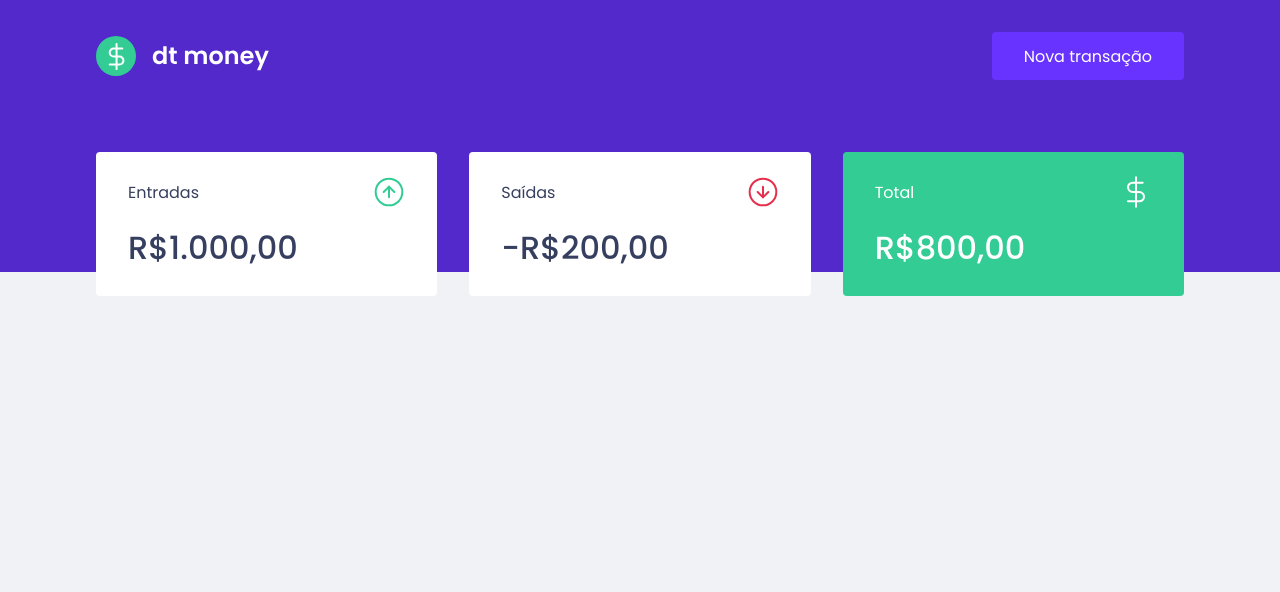
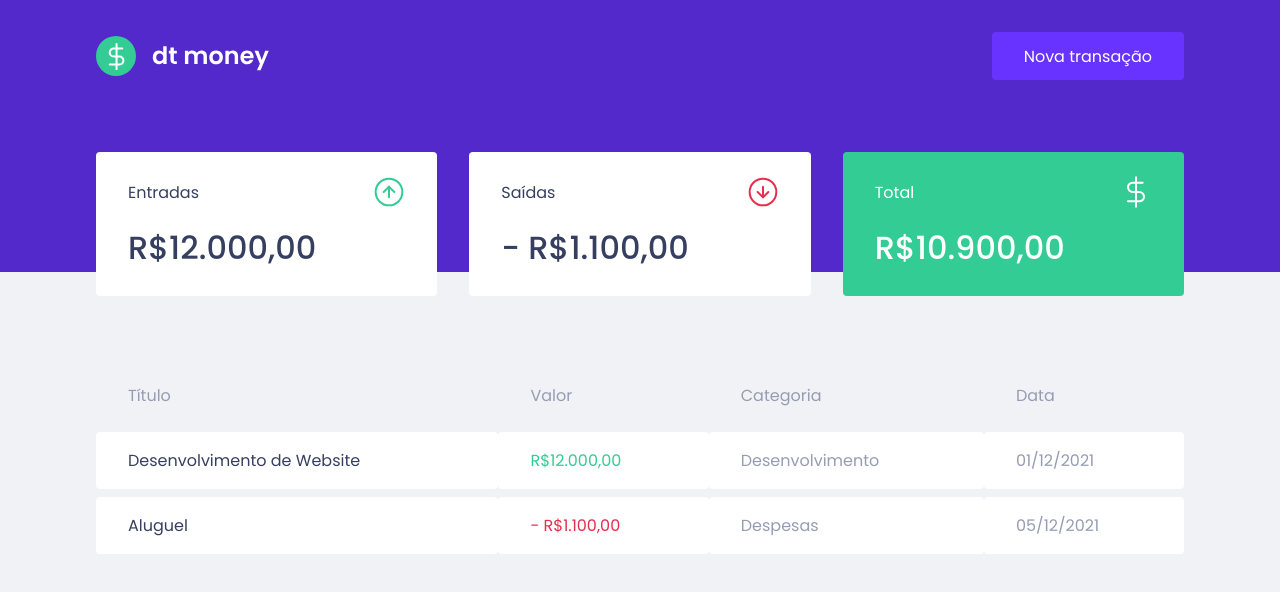
Before and after one commit to Bujira/ignite-dtmoney, a React (Create React App) app: page / in a window 1280 px wide. Shown: the top 592 px of the page. Built offline with nearby package versions, Linux system fonts and the light colour scheme.

Commit message:
commit 6: transaction table component

```diff
--- a/src/components/Dashboard/index.tsx
+++ b/src/components/Dashboard/index.tsx
@@ -1,10 +1,12 @@
 import { Summary } from "../Summary";
+import { TransactionsTable } from "../TransactionsTable";
 import { Container } from "./styles";
 
 export function Dashboard() {
   return (
     <Container>
       <Summary />
+      <TransactionsTable />
     </Container>
   )
 }
--- a/src/components/Summary/index.tsx
+++ b/src/components/Summary/index.tsx
@@ -12,21 +12,21 @@
           <p>Entradas</p>
           <img src={incomeImg} alt="income" />
         </header>
-        <strong>R$1.000,00</strong>
+        <strong>R$12.000,00</strong>
       </div>
       <div>
         <header>
           <p>Saídas</p>
           <img src={outcomeImg} alt="outcome" />
         </header>
-        <strong>-R$200,00</strong>
+        <strong>- R$1.100,00</strong>
       </div>
       <div className='highlight-background'>
         <header>
           <p>Total</p>
           <img src={totalImg} alt="total" />
         </header>
-        <strong>R$800,00</strong>
+        <strong>R$10.900,00</strong>
       </div>
     </Container>
   )
--- /dev/null
+++ b/src/components/TransactionsTable/index.tsx
@@ -0,0 +1,33 @@
+import { Container } from "./styles";
+
+export function TransactionsTable() {
+  return (
+    <Container>
+      <table>
+        <thead>
+          <tr>
+            <th>Título</th>
+            <th>Valor</th>
+            <th>Categoria</th>
+            <th>Data</th>
+          </tr>
+        </thead>
+
+        <tbody>
+          <tr>
+            <td>Desenvolvimento de Website</td>
+            <td className="deposit">R$12.000,00</td>
+            <td>Desenvolvimento</td>
+            <td>01/12/2021</td>
+          </tr>
+          <tr>
+            <td>Aluguel</td>
+            <td className="withdrawal">- R$1.100,00</td>
+            <td>Despesas</td>
+            <td>05/12/2021</td>
+          </tr>
+        </tbody>
+      </table>
+    </Container>
+  )
+}
--- /dev/null
+++ b/src/components/TransactionsTable/styles.ts
@@ -0,0 +1,38 @@
+import styled from "styled-components";
+
+export const Container = styled.div`
+margin-top: 4rem;
+
+table {
+  width: 100%;
+  border-spacing: 0 0.5rem;
+
+  th {
+    color: var(--text-body);
+    font-weight: 400;
+    padding: 1rem 2rem;
+    text-align: left;
+    line-height: 1.5rem;
+  }
+
+  td {
+    padding: 1rem 2rem;
+    border: 0;
+    background: var(--shape);
+    color: var(--text-body);
+    border-radius: 0.25rem;
+
+    &:first-child {
+      color: var(--text-title);
+    }
+
+    &.deposit {
+      color: var(--green);
+    }
+
+    &.withdrawal {
+      color: var(--red);
+    }
+  }
+}
+`
```
